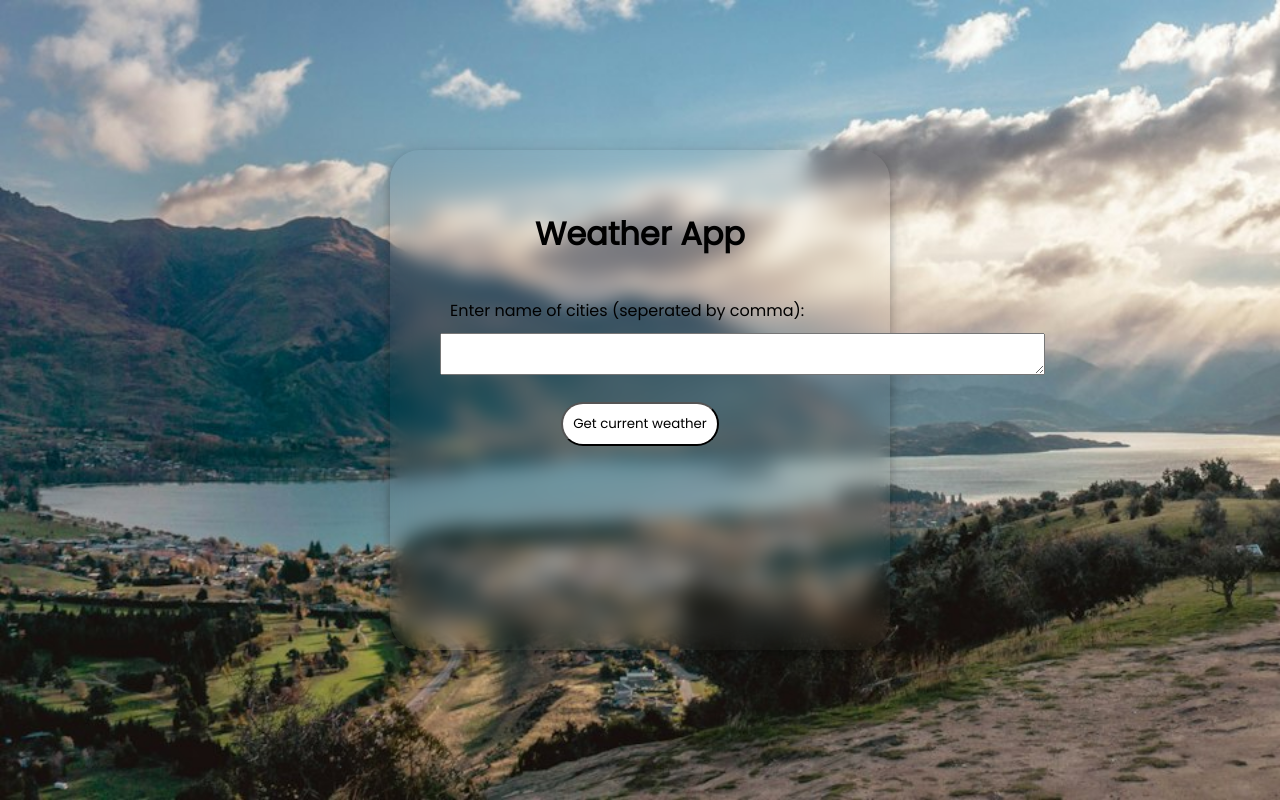
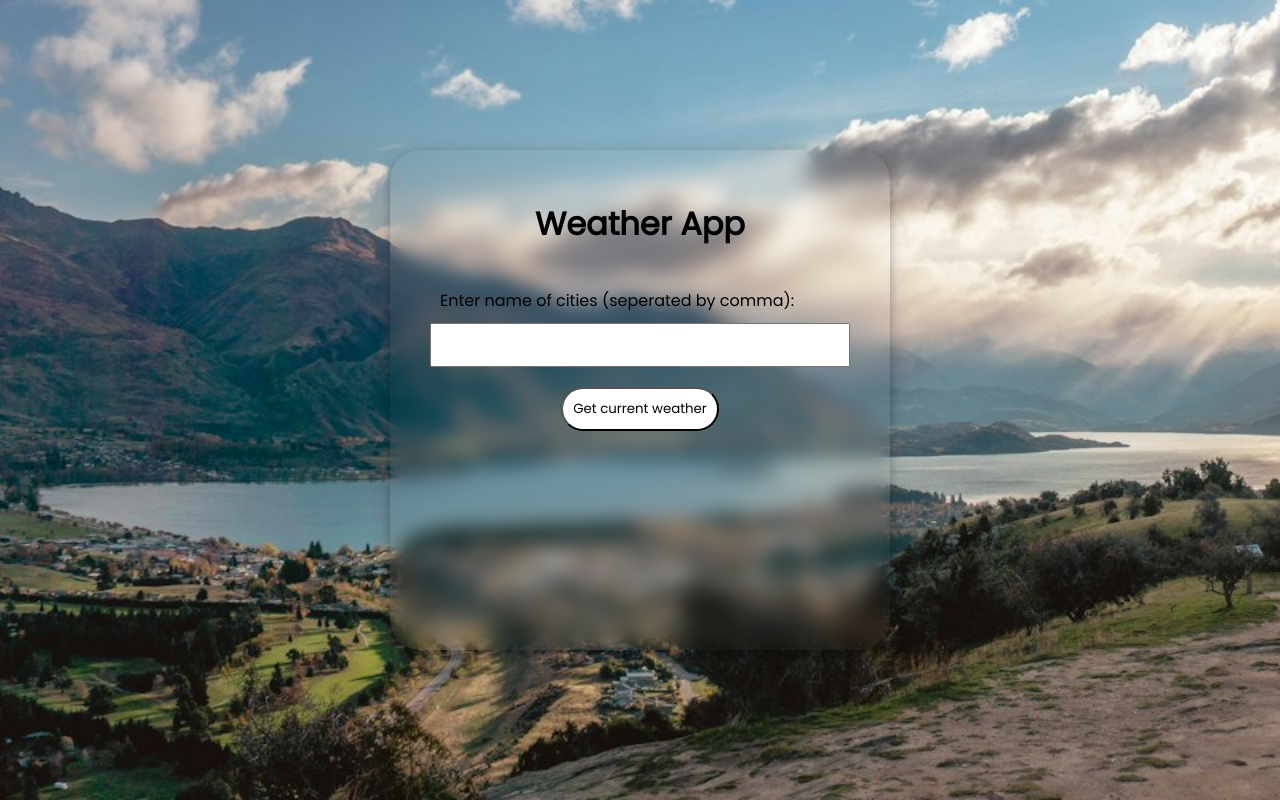
Before and after one commit to jaditi930/Weather-App, a website: page frontend/index.html in a window 1280 px wide. Drawn offline with Linux system fonts and the light colour scheme.

Commit message:
completed

```diff
--- a/frontend/index.html
+++ b/frontend/index.html
@@ -8,20 +8,29 @@
 </head>
 <body>
         <div class="card">
+
             <div id="form">
+
                 <div>
                     <h1 id="heading">Weather App</h1>
                 </div>
+
                 <div>
                     <label for="cities">Enter name of cities (seperated by comma):</label>
-                    <textarea name="cities" id="cities" cols="50" rows="1"></textarea>
+                    <input type="text" name="cities" id="cities"></input>
                 </div>
+
                 <div id="submit-btn">
                     <button id="btn" onclick="getWeather()">Get current weather</button>
                 </div>
+
             </div>
+
+            <div id="result">
+
+            </div>
+
         </div>
-
     <script src="main.js"></script>
 </body>
 </html>
--- a/frontend/main.js
+++ b/frontend/main.js
@@ -19,6 +19,12 @@ async function getWeather(){
     .then((data)=>weather=data.weather)
 
     console.log(weather)
-
+    for(let i=0;i<weather.length;i++)
+    {
+    document.getElementById("result").innerHTML+=
+    `
+    <div class="weather-data">Temp at ${city[i]} : ${weather[i]}°C</div>
+    `
+    }
 
 }
--- a/frontend/style.css
+++ b/frontend/style.css
@@ -1,5 +1,4 @@
 @import url('https://fonts.googleapis.com/css2?family=Poppins&display=swap');
-
 *{
     box-sizing: border-box;
     margin: 0;
@@ -16,32 +15,55 @@ body{
     justify-content: center;
     align-items: center;
 }
+
+.card{
+    width:500px;
+    max-width: 90%;
+    height: 500px;
+    max-height: 90%;
+    border-radius: 30px;
+    backdrop-filter: blur(10px);
+    box-shadow: 0 4px 8px 0 rgba(0, 0, 0, 0.2), 0 6px 20px 0 rgba(0, 0, 0, 0.19);
+    padding: 20px;
+}
+
+input{
+    width: 100%;
+}
+
+label{
+    display: block;
+}
+
+#heading{
+    text-align: center;
+}
+
+#form>div{
+    font-size: 16px;
+    margin:20px;
+}
+
+#form>div>*{
+    padding: 10px;
+}
+
 #submit-btn{
     text-align: center;
 }
+
 #btn{
     background-color: white;
     border-radius: 50px;
 }
-label{
-    display: block;
+
+.weather-data{
+    color: white;
+    font-size: 20px;
+    font-weight: bold;
 }
-.card{
-    width:500px;
-    height: 500px;
-    border-radius: 30px;
-    backdrop-filter: blur(10px);
-    box-shadow: 0 4px 8px 0 rgba(0, 0, 0, 0.2), 0 6px 20px 0 rgba(0, 0, 0, 0.19);
-    padding: 30px;
+
+#result{
+    height: 200px;
+    overflow:auto;
 }
-#form>div{
-    margin:20px;
-}
-#form>div>*{
-    padding: 10px;
-}
-#heading{
-    text-align: center
-
-    ;
-}
```
